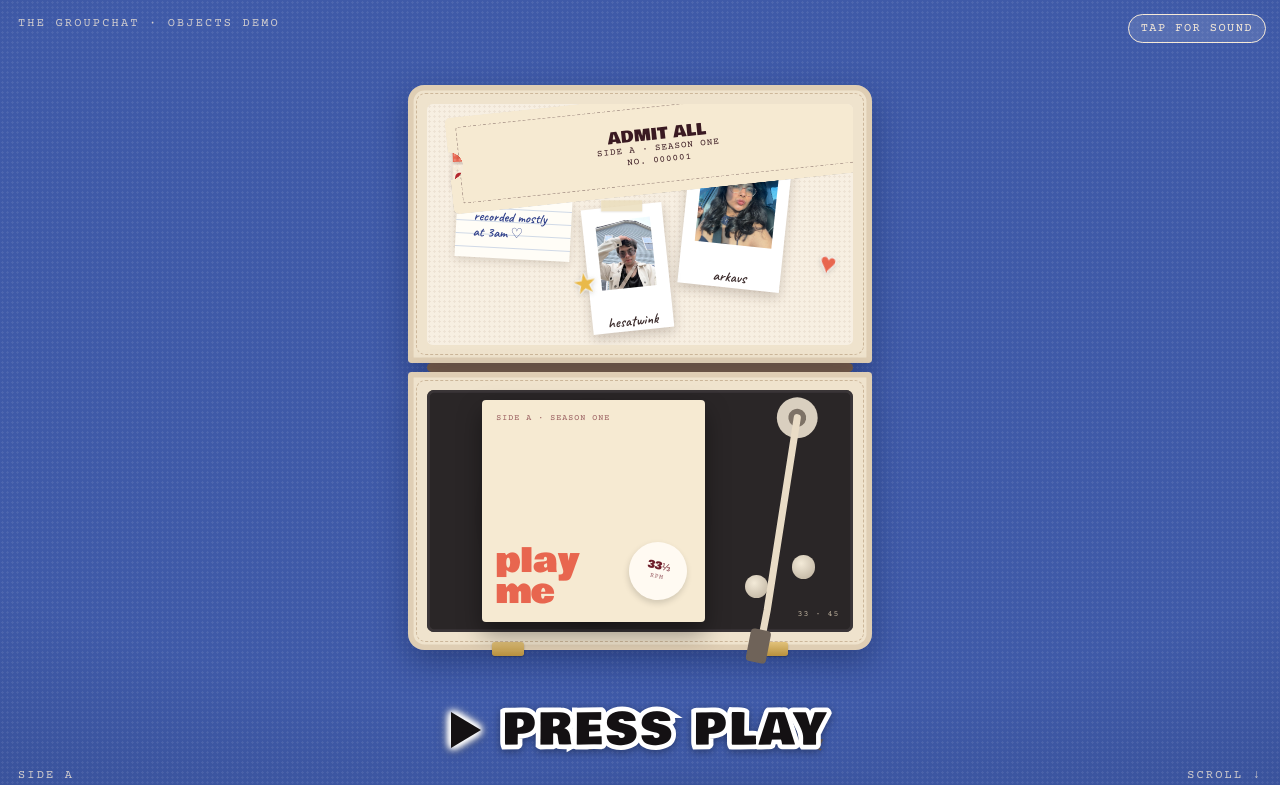
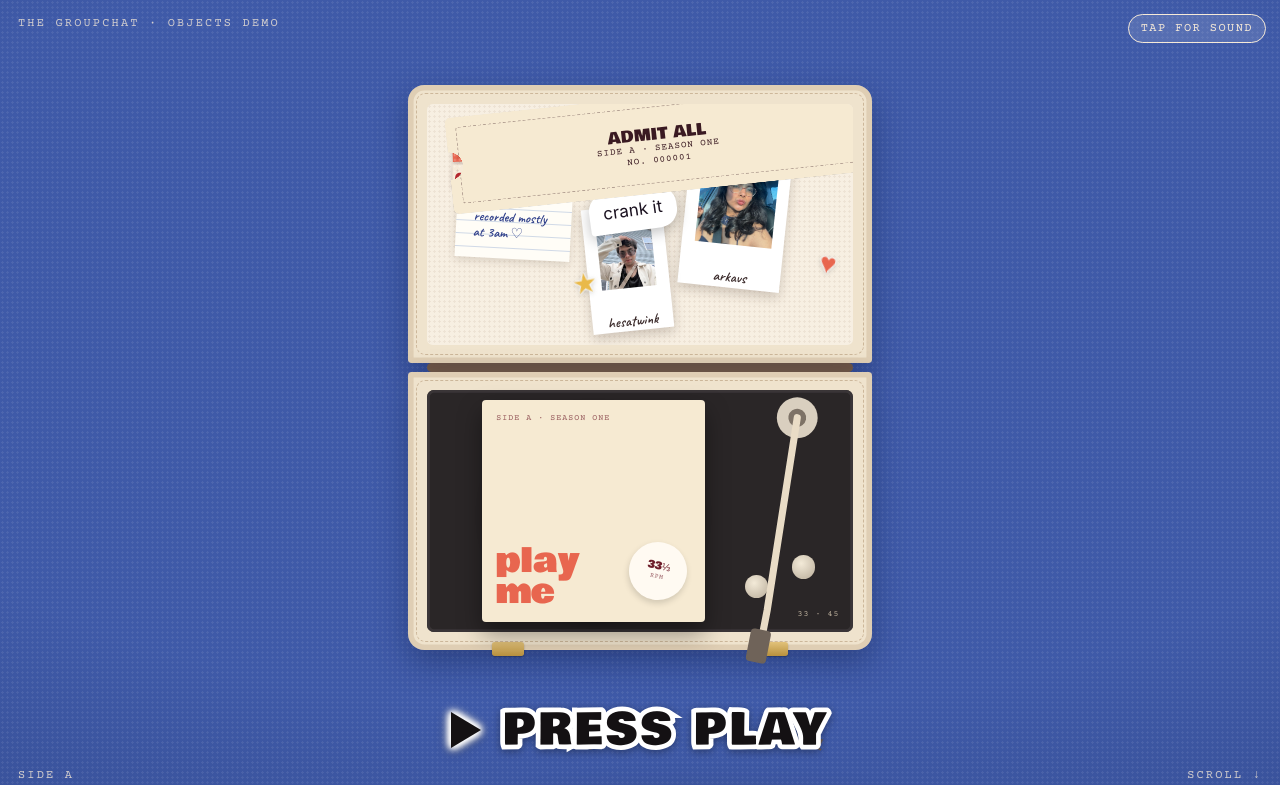
Before and after one commit to KavyaShrivastava/the-groupchat, a website built with Vite: page mock.html in a window 1280 px wide. Shown: the top 785 px of the page. Built offline with nearby package versions, Linux system fonts and the light colour scheme.

Commit message:
Demo: crank it sticker in view
Co-Authored-By: Claude Opus 5.5 <noreply@anthropic.com>

```diff
--- a/mock.html
+++ b/mock.html
@@ -195,8 +195,10 @@
       .stk.heart { right: 4%; top: 58%; color: #e8664f; rotate: 12deg; }
       .stk.star { left: 34%; bottom: 18%; color: #e9b949; rotate: -10deg; }
       .bubble {
-        left: 50%;
-        top: 12%;
+        left: 38%;
+        top: 36%;
+        z-index: 2;
+        white-space: nowrap;
         padding: 1.2% 2.4%;
         border-radius: 99px;
         background: #9db8e8;
```
